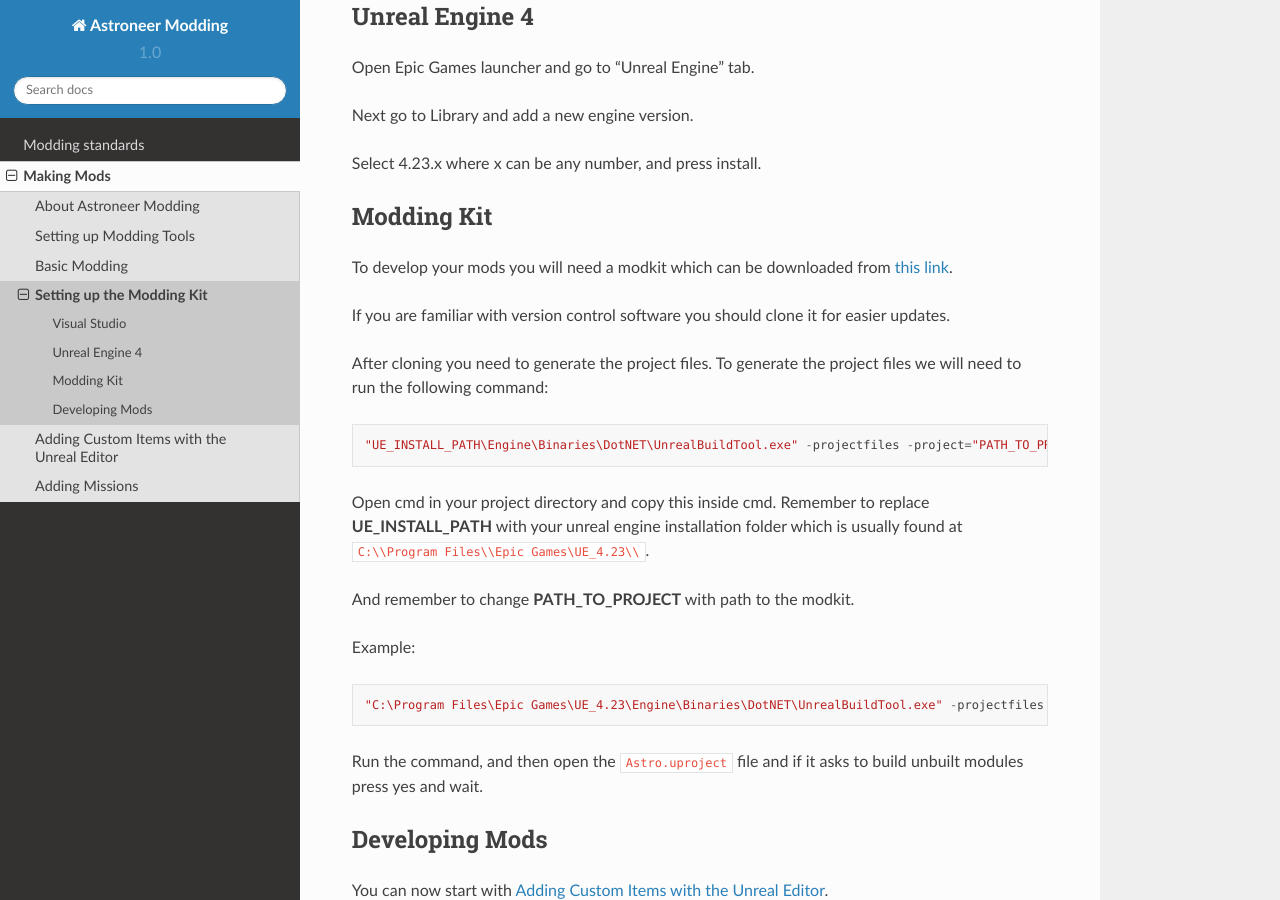
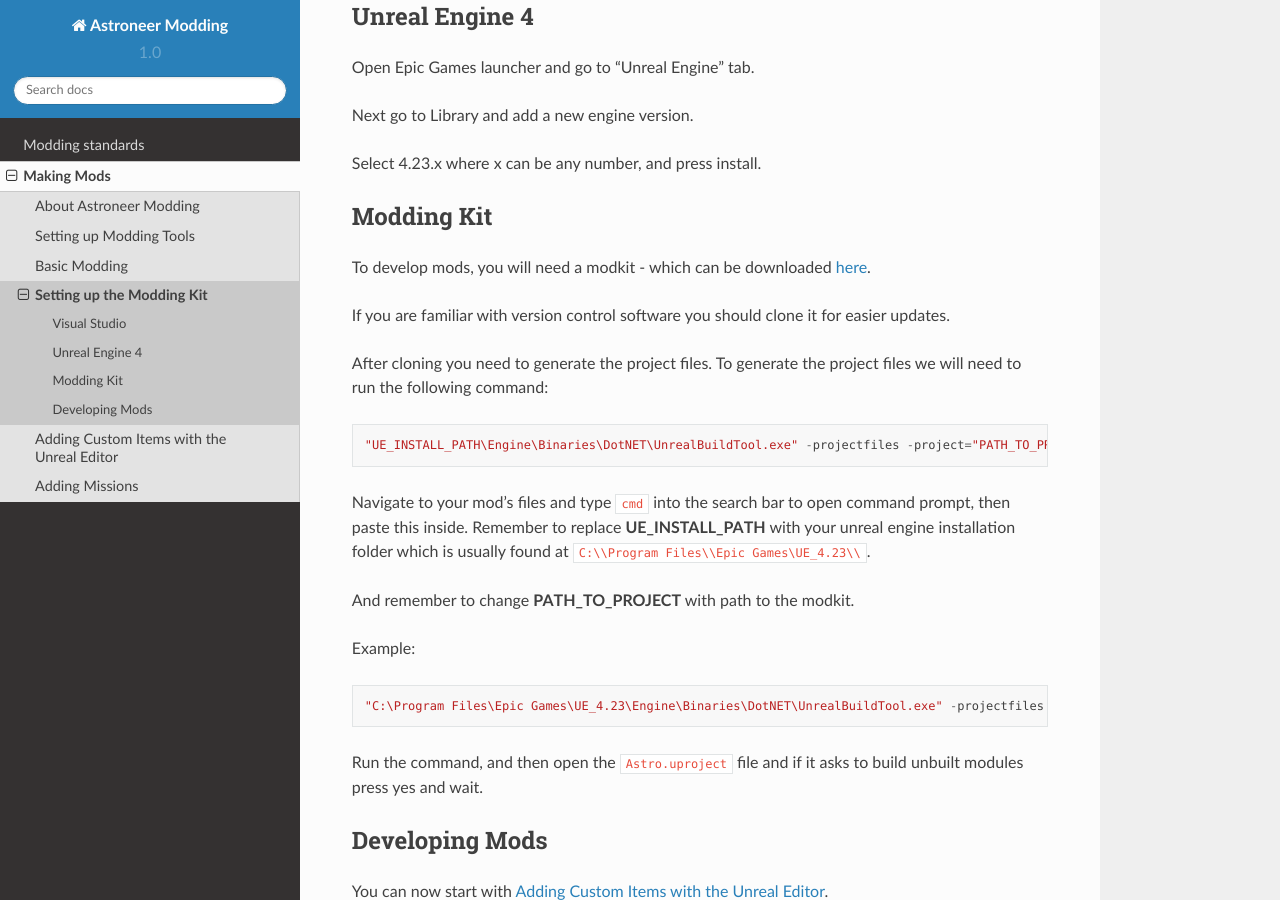
Before and after one commit to AstroTechies/astroneermodding, a Sphinx documentation site: the page built from docs/guides/kitSetup.rst, in a window 1280 px wide and 900 px high, scrolled down 636 px. Built offline with Sphinx 7.4.7 and the Read the Docs theme 2.0.0, drawn with Linux system fonts in a browser that asks for light colours.

Commit message:
Added cmd opening info
Also improved some grammar

```diff
--- a/docs/guides/kitSetup.rst
+++ b/docs/guides/kitSetup.rst
@@ -30,8 +30,7 @@
 Modding Kit
 -----------
 
-To develop your mods you will need a modkit which can be downloaded from
-`this link <https://github.com/AstroTechies/ModdingKit>`_.
+To develop mods, you will need a modkit - which can be downloaded `here <https://github.com/AstroTechies/ModdingKit>`_.
 
 If you are familiar with version control software you should clone it for easier updates.
 
@@ -42,7 +41,7 @@
     "UE_INSTALL_PATH\Engine\Binaries\DotNET\UnrealBuildTool.exe" -projectfiles -project="PATH_TO_PROJECT\\Astro.uproject" -game -rocket -progress
 
 
-Open cmd in your project directory and copy this inside cmd. Remember to replace **UE_INSTALL_PATH** with your unreal engine installation folder which is usually found at ``C:\\Program Files\\Epic Games\UE_4.23\\``.
+Navigate to your mod's files and type ``cmd`` into the search bar to open command prompt, then paste this inside. Remember to replace **UE_INSTALL_PATH** with your unreal engine installation folder which is usually found at ``C:\\Program Files\\Epic Games\UE_4.23\\``.
 
 And remember to change **PATH_TO_PROJECT** with path to the modkit.
 
```
